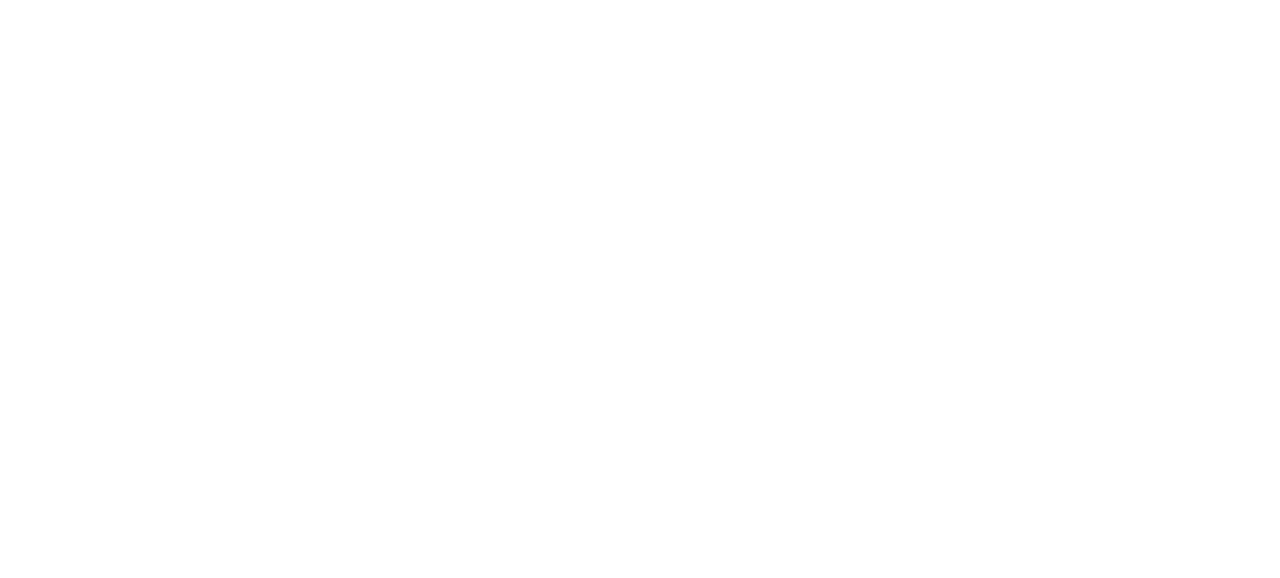
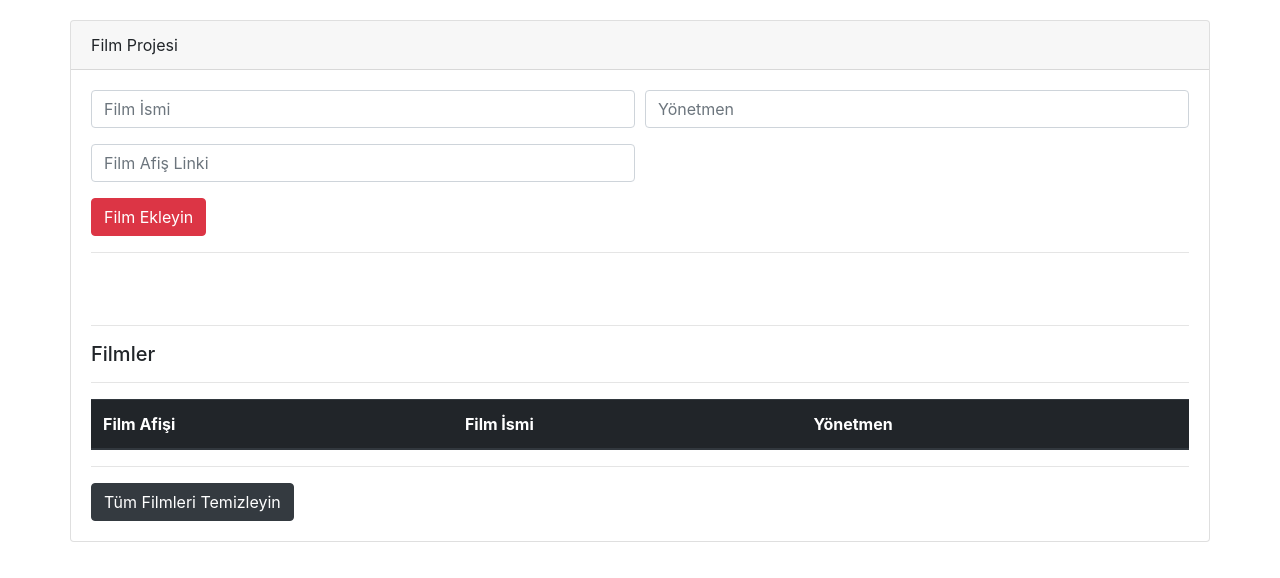
Before and after one commit to mehmetalibuber/film-list, a plain HTML site: page index.html in a window 1280 px wide. Drawn offline with nearby package versions, Linux system fonts and the light colour scheme.

Commit message:
index.html updated

```diff
--- a/index.html
+++ b/index.html
@@ -2,12 +2,83 @@
 <html lang="en">
 <head>
     <meta charset="UTF-8">
-    <meta http-equiv="X-UA-Compatible" content="IE=edge">
     <meta name="viewport" content="width=device-width, initial-scale=1.0">
-    <title>Movie List Project</title>
+    <meta http-equiv="X-UA-Compatible" content="ie=edge">
+    <link rel="stylesheet" href="https://stackpath.bootstrapcdn.com/font-awesome/4.7.0/css/font-awesome.min.css">
+    <link rel="stylesheet" href="https://maxcdn.bootstrapcdn.com/bootstrap/4.0.0/css/bootstrap.min.css" integrity="sha384-Gn5384xqQ1aoWXA+058RXPxPg6fy4IWvTNh0E263XmFcJlSAwiGgFAW/dAiS6JXm" crossorigin="anonymous">
+
+    <title>Film Project</title>
 </head>
 <body>
+        <div class="container" style ="margin-top:20px;">
 
-    <script src="/app.js"></script>
+                <div class="card row">
+                    <div class="card-header">Film Projesi</div>
+                    <div class="card-body">
+                            <form id = "film-form" name="form">
+                                <div class="form-row">
+                                    <div class="form-group col-md-6">
+                                        <input class="form-control" type="text" name="title" id = "title" placeholder="Film İsmi">
+                                    </div>
+                                    <div class="form-group col-md-6">
+                                            <input class="form-control" type="text" name="director" id = "director" placeholder="Yönetmen">
+                                    </div>
+                                    <div class="form-group col-md-6">
+                                            <input class="form-control" type="text" name="url" id = "url" placeholder="Film Afiş Linki">
+                                    </div>
+                                </div>
+                                <button type="submit" class="btn btn-danger">Film Ekleyin</button>
+                            </form>
+                            <hr>
+
+
+
+                     </div>
+
+                     <div class="card-body">
+                            <hr>
+                            <h5 class="card-title" id = "films-title">Filmler</h5>
+
+                            <hr>
+                            <table class="table table-dark">
+                                    <thead>
+                                      <tr>
+                                        <th scope="col">Film Afişi</th>
+                                        <th scope="col">Film İsmi</th>
+                                        <th scope="col">Yönetmen</th>
+
+                                      </tr>
+                                    </thead>
+                                    <tbody id = "films">
+                                        <!-- <tr>
+                                            <td><img src="" class="img-fluid img-thumbnail"></td>
+                                            <td></td>
+                                            <td></td>
+                                            <td><a href="#" id = "delete-film" class = "btn btn-danger">Filmi Sil</a></td>
+                                          </tr> -->
+                                          <!-- <tr>
+                                            <td><img src="" class="img-fluid img-thumbnail"></td>
+                                            <td></td>
+                                            <td></td>
+                                            <td><a href="#" id = "delete-film" class = "btn btn-danger">Filmi Sil</a></td>
+                                          </tr> -->
+                                    </tbody>
+                                  </table>
+                            <hr>
+                            <a id = "clear-films" class="btn btn-dark" href="#">Tüm Filmleri Temizleyin</a>
+                        </div>
+                      </div>
+
+            </div>
+            <script src="https://code.jquery.com/jquery-3.2.1.slim.min.js" integrity="sha384-KJ3o2DKtIkvYIK3UENzmM7KCkRr/rE9/Qpg6aAZGJwFDMVNA/GpGFF93hXpG5KkN" crossorigin="anonymous"></script>
+            <script src="https://cdnjs.cloudflare.com/ajax/libs/popper.js/1.12.9/umd/popper.min.js" integrity="sha384-ApNbgh9B+Y1QKtv3Rn7W3mgPxhU9K/ScQsAP7hUibX39j7fakFPskvXusvfa0b4Q" crossorigin="anonymous"></script>
+            <script src="https://maxcdn.bootstrapcdn.com/bootstrap/4.0.0/js/bootstrap.min.js" integrity="sha384-JZR6Spejh4U02d8jOt6vLEHfe/JQGiRRSQQxSfFWpi1MquVdAyjUar5+76PVCmYl" crossorigin="anonymous"></script>
+
+            <script src="ui.js"></script>
+            <script src="storage.js"></script>
+            <script src= "film.js"></script>
+
+            <script src="project.js"></script>
+
 </body>
 </html>
```
